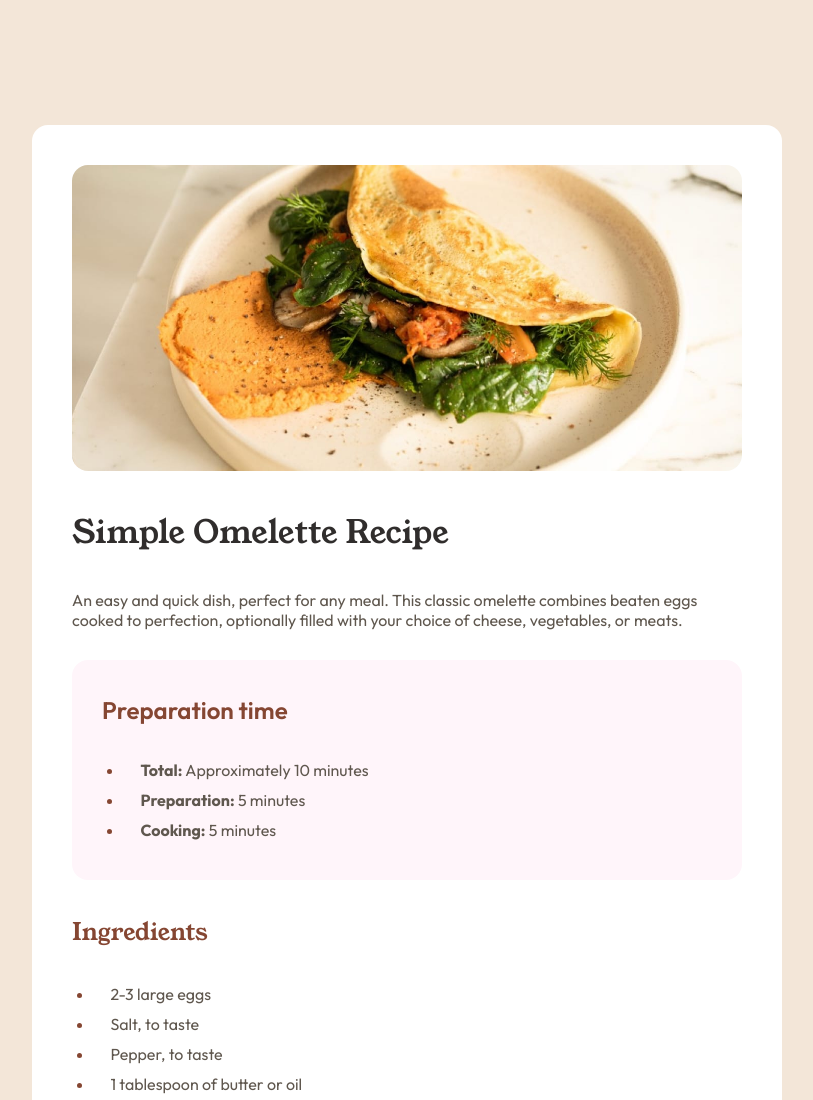
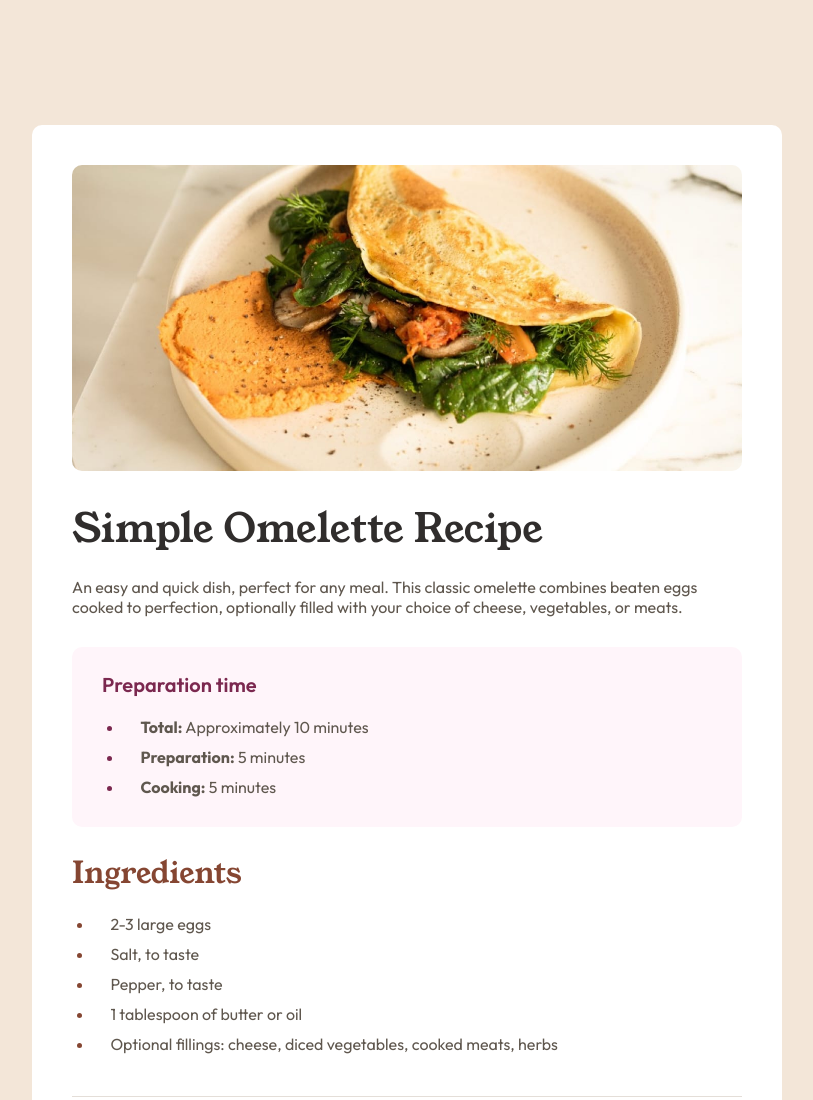
Before and after one commit to ahmeT-faruk999/frontend-monitor-challenge-recipe-page-main, a plain HTML site: page index.html in a window 1280 px wide. Shown: the top 1100 px of the page, without its empty margins (233-1046 px from the left). Drawn offline with Linux system fonts and the light colour scheme.

Commit message:
final edit

```diff
--- a/style.css
+++ b/style.css
@@ -31,14 +31,17 @@ body {
   background-color: var(--Eggshell);
   color: var(--Wenge-Brown);
   padding: 125px 0;
+  display: grid;
+  place-content: center;
 }
 
 .container {
   max-width: 750px;
   margin: auto;
   background-color: var(--White);
-  border-radius: 1rem;
+  border-radius: 10px;
   padding: 40px;
+
 }
 
 .ml {
@@ -57,18 +60,22 @@ h1,
 h2 {
   color: var(--Nutmeg);
   font-family: "young-serif", serif;
-  padding: 35px 0;
+  padding: 10px 0;
   font-weight: 400;
+  margin: 15px 0 10px;
+  font-size: 30px;
 }
 
 .logo img {
   width: 100%;
   object-fit: contain;
-  border-radius: 1rem;
+  border-radius: 10px;
 }
 
 .container .intro h1 {
   color: var(--Dark-Charcoal);
+  font-weight: 400;
+  font-size: 40px;
 }
 .container .intro p {
   margin-bottom: 30px;
@@ -76,16 +83,23 @@ h2 {
 
 .pre {
   background-color: var(--Rose-White);
-  padding: 0 30px 30px;
-  border-radius: 1rem;
+  padding: 10px 30px 20px;
+  border-radius: 10px;
 }
 .pre h2 {
   font-family: outfit;
   font-weight: 600;
+  font-size: 20px;
+  margin-top: 5px;
+  color: var(--Dark-Raspberry);
+}
+.pre li::marker{
+  color: var(--Dark-Raspberry);
 }
 
 span {
   font-weight: 700;
+  color: var(--Wenge-Brown);
 }
 
 .ingredients {
```
